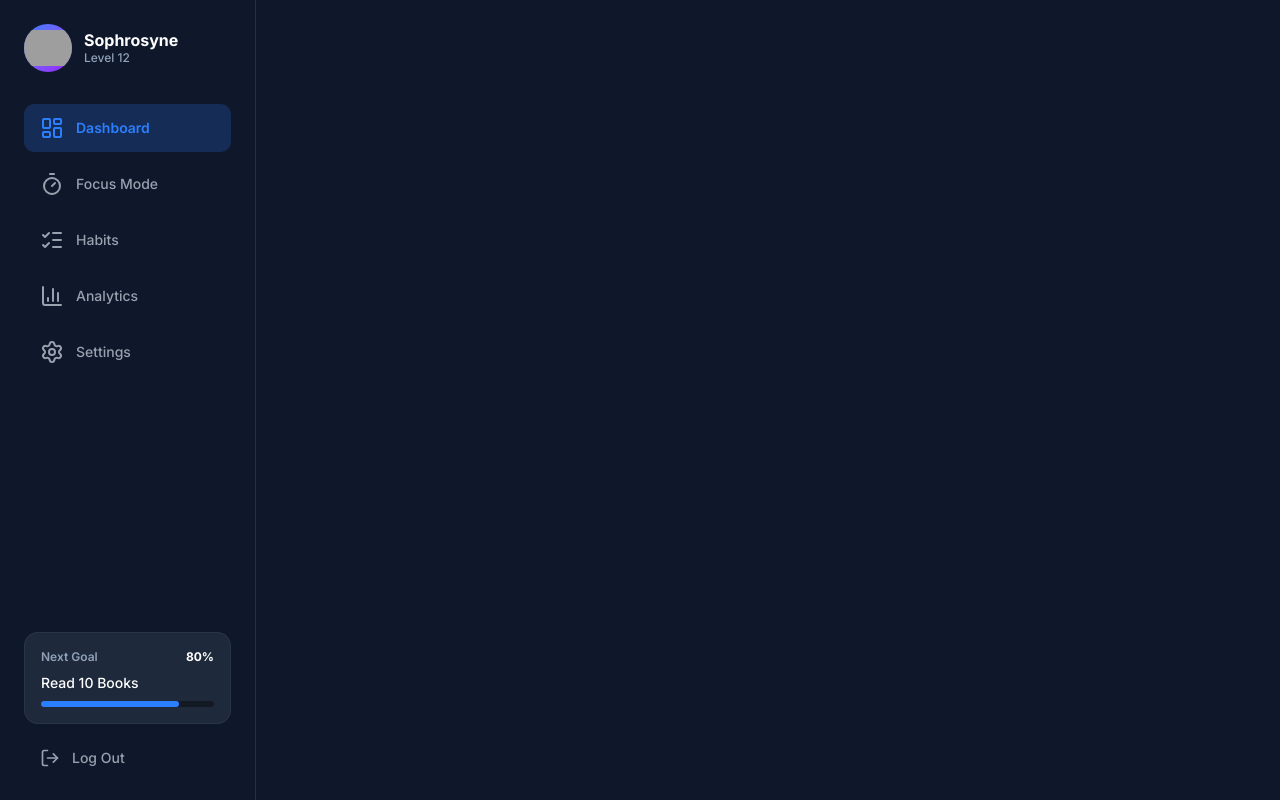
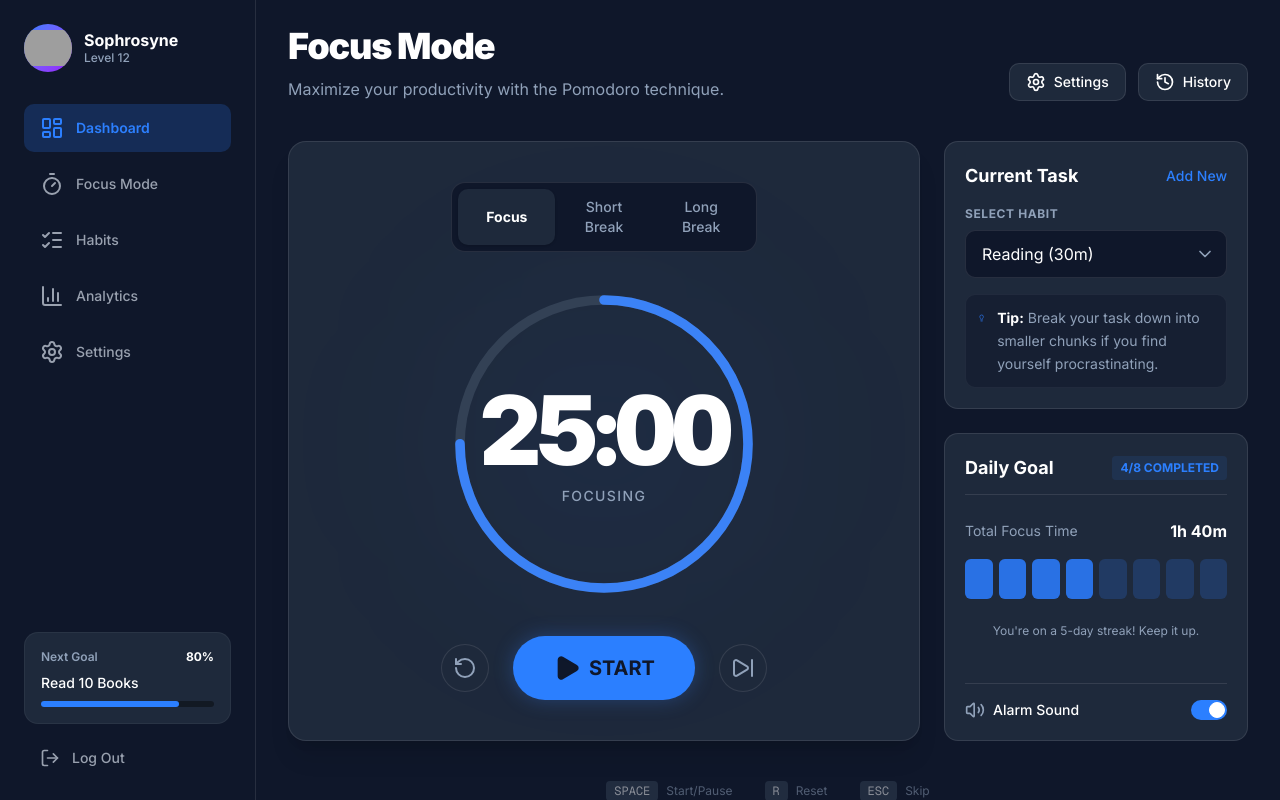
Before and after one commit to maarcotulio/sophrosyne, a Next.js app in the folder client/: page /pomodoro in a window 1280 px wide. Built offline with nearby package versions, Linux system fonts and the light colour scheme; grey boxes are pictures that could not be loaded.

Commit message:
feat(pomodoro): add barrel export and complete page integration

```diff
--- a/client/app/pomodoro/page.tsx
+++ b/client/app/pomodoro/page.tsx
@@ -1,6 +1,40 @@
+"use client";
+
+import { useState } from "react";
 import { Sidebar } from "@/components/dashboard";
+import {
+  PomodoroHeader,
+  TimerModeTabs,
+  TimerDisplay,
+  TimerControls,
+  TaskSelector,
+  DailyGoal,
+  KeyboardHints,
+  type TimerMode,
+} from "@/components/pomodoro";
+
+const mockTasks = [
+  { id: "1", name: "Reading (30m)" },
+  { id: "2", name: "Coding Project" },
+  { id: "3", name: "Meditation" },
+  { id: "4", name: "Workout" },
+];
 
 export default function PomodoroPage() {
+  const [mode, setMode] = useState<TimerMode>("focus");
+  const [isRunning, setIsRunning] = useState(false);
+  const [selectedTask, setSelectedTask] = useState("1");
+  const [soundEnabled, setSoundEnabled] = useState(true);
+
+  // Static demo values
+  const minutes = 25;
+  const seconds = 0;
+  const progress = 75;
+
+  const handleStartPause = () => setIsRunning(!isRunning);
+  const handleReset = () => setIsRunning(false);
+  const handleSkip = () => setMode("short-break");
+
   return (
     <div
       className="flex h-screen w-full overflow-hidden"
@@ -10,7 +44,62 @@ export default function PomodoroPage() {
 
       <main className="flex-1 overflow-y-auto bg-[#0f172a] p-4 md:p-6">
         <div className="mx-auto flex max-w-[960px] flex-col gap-6">
-          {/* Page content will be added in subsequent commits */}
+          <PomodoroHeader />
+
+          <div className="grid grid-cols-1 lg:grid-cols-12 gap-6">
+            {/* Main Timer Panel */}
+            <div className="lg:col-span-8 flex flex-col">
+              <div className="bg-[#1e293b] rounded-2xl border border-white/10 p-6 md:p-10 flex flex-col items-center justify-between shadow-xl relative overflow-hidden h-full min-h-[500px]">
+                {/* Background glow */}
+                <div className="absolute top-1/2 left-1/2 -translate-x-1/2 -translate-y-1/2 w-[300px] h-[300px] bg-blue-500/5 rounded-full blur-[100px] pointer-events-none" />
+
+                {/* Mode Tabs */}
+                <div className="z-10 mb-8">
+                  <TimerModeTabs activeMode={mode} onModeChange={setMode} />
+                </div>
+
+                {/* Timer Display */}
+                <div className="relative z-10 flex flex-col items-center justify-center my-auto">
+                  <TimerDisplay
+                    minutes={minutes}
+                    seconds={seconds}
+                    progress={progress}
+                    statusLabel={mode === "focus" ? "Focusing" : "Break"}
+                  />
+                </div>
+
+                {/* Controls */}
+                <div className="z-10 w-full flex flex-col items-center gap-6 mt-8">
+                  <TimerControls
+                    isRunning={isRunning}
+                    onStartPause={handleStartPause}
+                    onReset={handleReset}
+                    onSkip={handleSkip}
+                  />
+                </div>
+              </div>
+            </div>
+
+            {/* Side Panel */}
+            <div className="lg:col-span-4 flex flex-col gap-6">
+              <TaskSelector
+                tasks={mockTasks}
+                selectedTaskId={selectedTask}
+                onTaskChange={setSelectedTask}
+                onAddNew={() => {}}
+              />
+              <DailyGoal
+                completed={4}
+                total={8}
+                totalFocusTime="1h 40m"
+                streakDays={5}
+                soundEnabled={soundEnabled}
+                onSoundToggle={() => setSoundEnabled(!soundEnabled)}
+              />
+            </div>
+          </div>
+
+          <KeyboardHints />
         </div>
       </main>
     </div>
--- /dev/null
+++ b/client/components/pomodoro/index.ts
@@ -0,0 +1,9 @@
+export { PomodoroHeader } from "./pomodoro-header";
+export { TimerModeTabs, type TimerMode } from "./timer-mode-tabs";
+export { ProgressRing } from "./progress-ring";
+export { TimerDisplay } from "./timer-display";
+export { TimerControls } from "./timer-controls";
+export { TaskSelector } from "./task-selector";
+export { DailyGoal } from "./daily-goal";
+export { SessionBars } from "./session-bars";
+export { KeyboardHints } from "./keyboard-hints";
```
